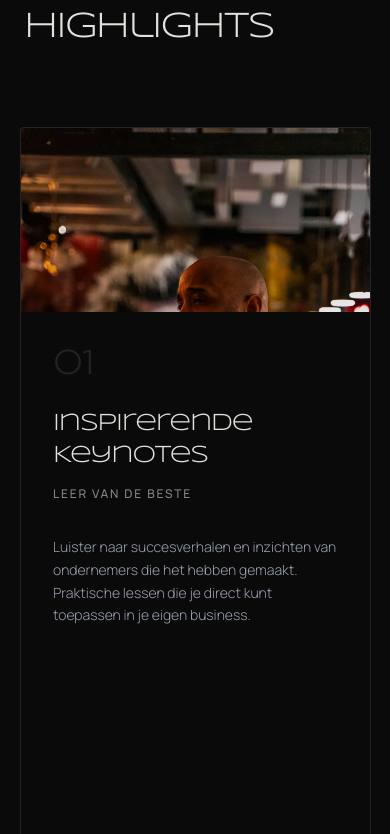
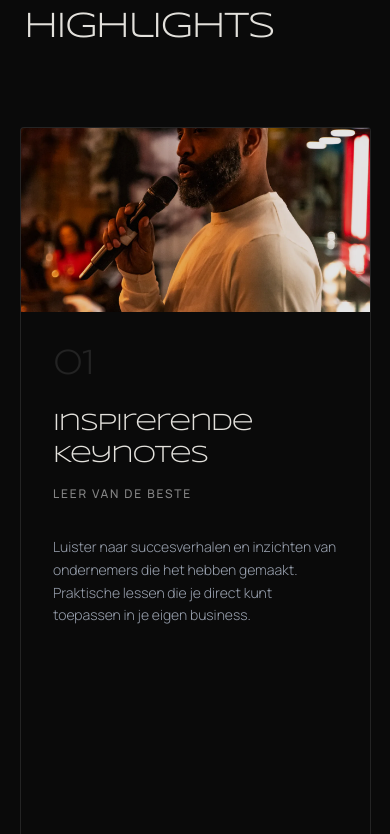
Before and after one commit to Flowgenyx/nin2, a Next.js app: page / in a window 390 px wide. Shown: the part 1910-2744 px from the top of the page. Built offline with nearby package versions, Linux system fonts and the light colour scheme.

Commit message:
Revert mobile image position change in Event Highlights
Co-Authored-By: Claude Opus 4.5 <noreply@anthropic.com>

```diff
--- a/src/components/sections/CardStack.tsx
+++ b/src/components/sections/CardStack.tsx
@@ -102,7 +102,7 @@ export function CardStack() {
                   src={highlight.image}
                   alt={highlight.title}
                   fill
-                  className="object-cover object-top md:object-center"
+                  className="object-cover"
                   sizes="(max-width: 768px) 100vw, 50vw"
                 />
                 <div className="absolute inset-0 bg-black/10" />
```
